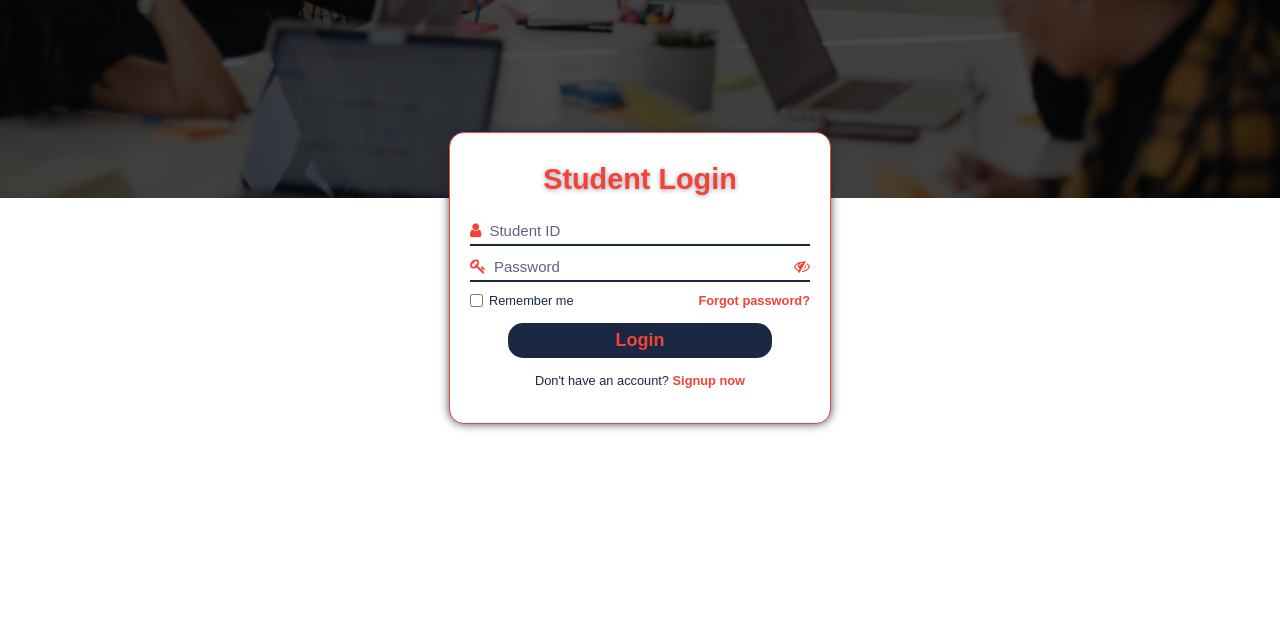
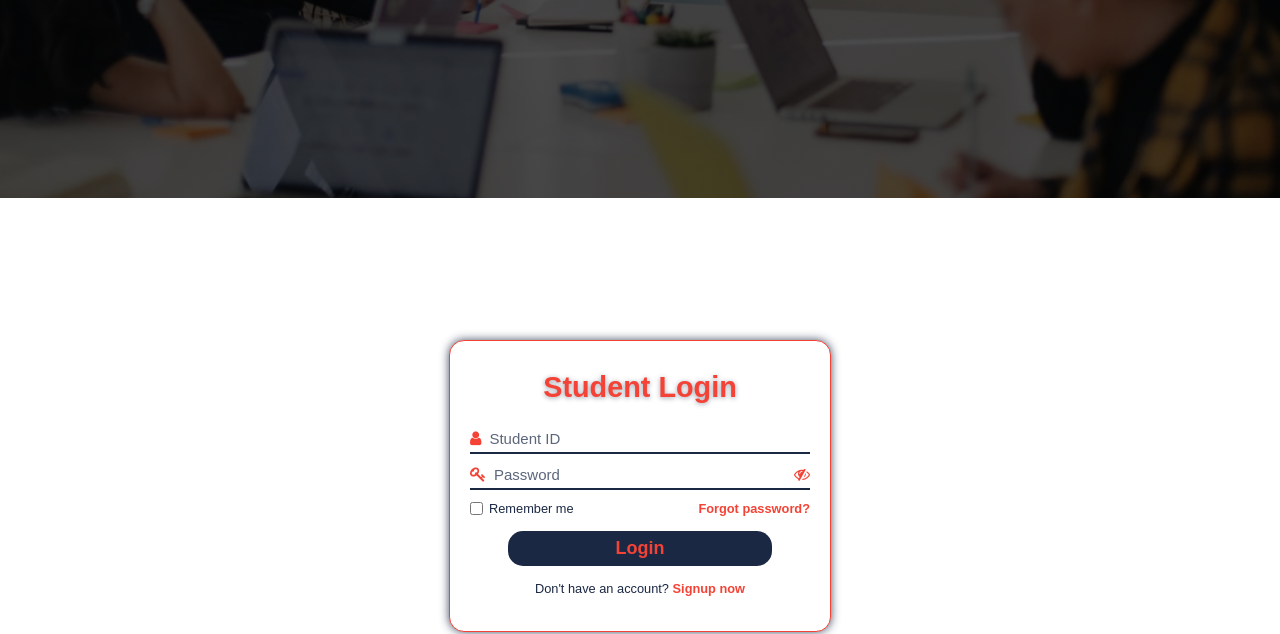
Before and after one commit to 1SUBHADIP/New_Website, a plain HTML site: page Princeton/login.html in a window 1280 px wide. Shown: the part 202-836 px from the top of the page. Drawn offline with Linux system fonts and the light colour scheme.

Commit message:
Update style.css

```diff
--- a/Princeton/Asset/css/style.css
+++ b/Princeton/Asset/css/style.css
@@ -510,8 +510,9 @@ main{height: 60vh;}
 .signup-container {
     height: auto;
     min-width: 340px;
+    width:100px;
     padding: 20px;
-    position: absolute;
+    position: relative;
     top: 60%;
     left: 50%;
     transform: translate(-50%, -50%);
```
